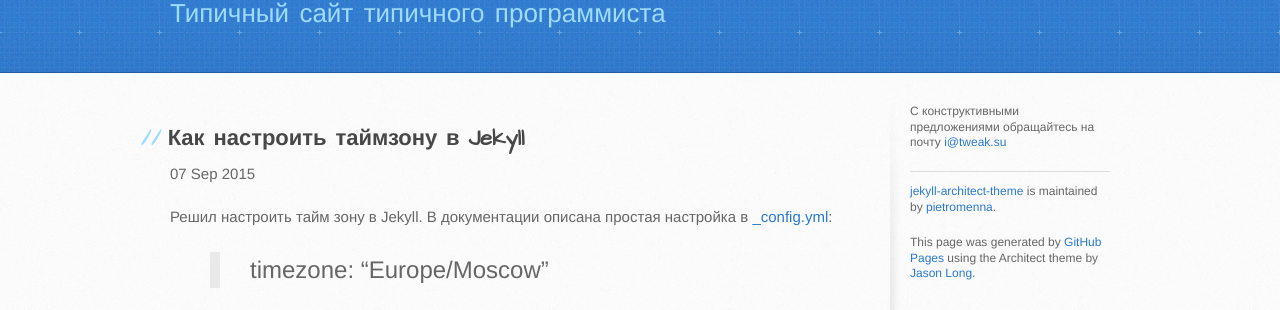
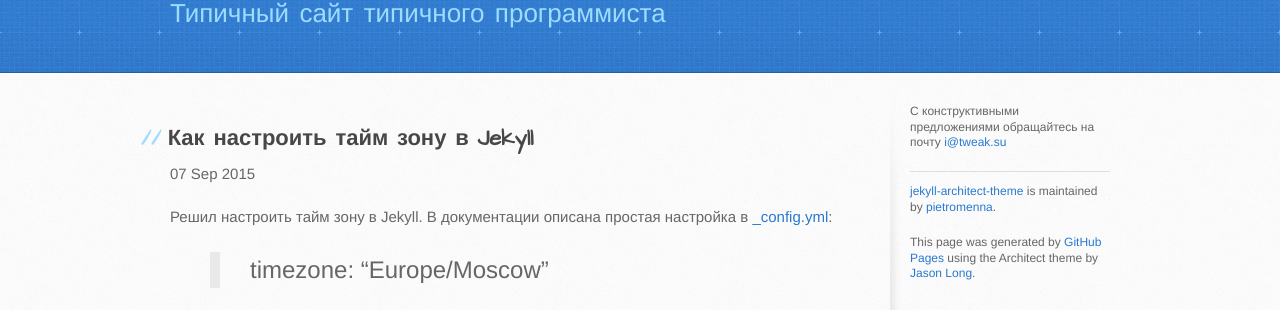
Before and after one commit to volodin-aa/volodin-aa.github.io, a Jekyll site: the page built from _posts/2015-09-07-jekyll-timezone.md, in a window 1280 px wide. Shown: the part 128-438 px from the top of the page. Built offline with Jekyll 4.4.1, drawn with Linux system fonts in a browser that asks for light colours.

Commit message:
Как настроить тайм зону в Jekyll

```diff
--- a/_posts/2015-09-07-jekyll-timezone.md
+++ b/_posts/2015-09-07-jekyll-timezone.md
@@ -1,6 +1,6 @@
 ---
 layout: post
-title:  "Как настроить таймзону в Jekyll"
+title:  "Как настроить тайм зону в Jekyll"
 date:   2015-09-07 22:11:00 +0300
 categories: Complicated
 ---
```
